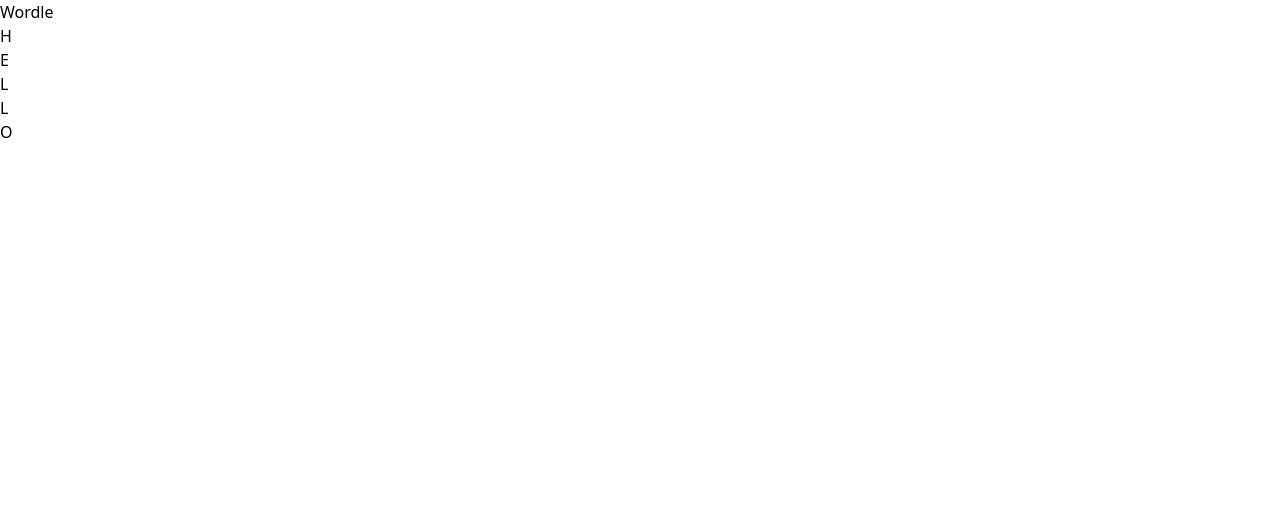
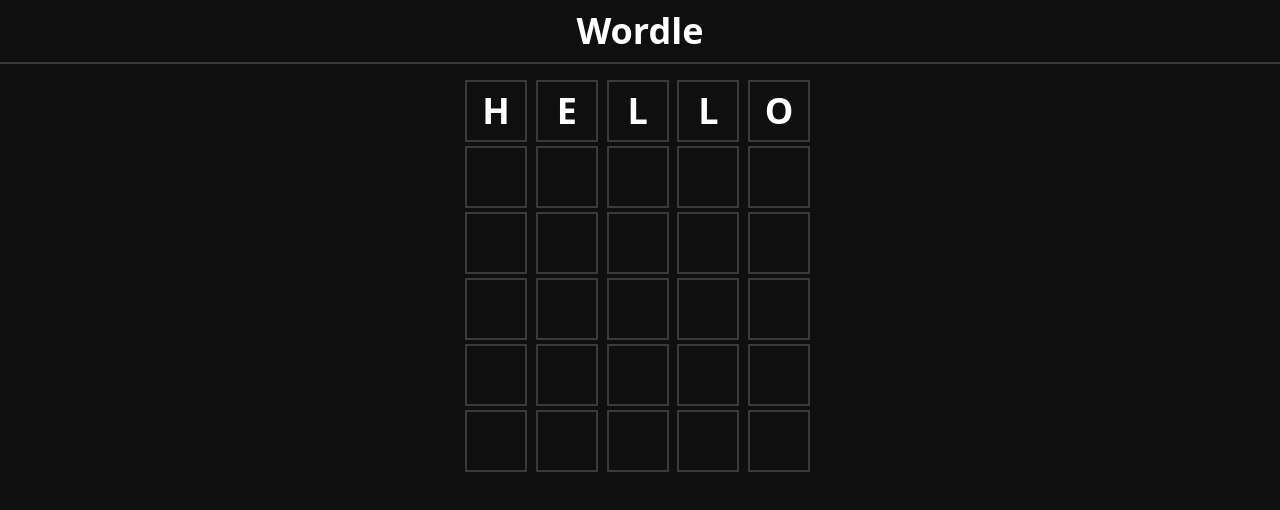
Before and after one commit to chriskang0917/Wordle, a React (Vite) app in the folder Wordle/: page / in a window 1280 px wide. Shown: the top 510 px of the page. Built offline with nearby package versions, Linux system fonts and the light colour scheme.

Commit message:
Style: Build board layout

```diff
--- /dev/null
+++ b/Wordle/prettier.config.cjs
@@ -0,0 +1,3 @@
+module.exports = {
+  plugins: ["prettier-plugin-tailwindcss"],
+};
--- a/Wordle/src/App.tsx
+++ b/Wordle/src/App.tsx
@@ -1,12 +1,12 @@
 import Board from "./components/Board";
-import Title from "./components/Title";
+import Header from "./components/Header";
 
 function App() {
   return (
-    <main>
-      <Title />
+    <>
+      <Header />
       <Board />
-    </main>
+    </>
   );
 }
 
--- a/Wordle/src/components/Board.tsx
+++ b/Wordle/src/components/Board.tsx
@@ -4,10 +4,12 @@
 
 export default function Board() {
   return (
-    <div>
-      {FAKE_WORDS.map((word, index) => (
-        <Word key={index} word={word} />
-      ))}
-    </div>
+    <main className="bg-board-background h-[100vh]">
+      <section className="grid-rows-board mx-auto grid max-w-[350px] gap-y-1 pt-[80px]">
+        {FAKE_WORDS.map((word, index) => (
+          <Word key={index} word={word} />
+        ))}
+      </section>
+    </main>
   );
 }
--- /dev/null
+++ b/Wordle/src/components/Header.tsx
@@ -0,0 +1,7 @@
+export default function Header() {
+  return (
+    <header className="border-b-letter-border fixed top-0 flex h-16 w-[100vw] items-center justify-center border-b-2">
+      <h1 className="text-4xl font-bold leading-8 text-white">Wordle</h1>
+    </header>
+  );
+}
--- a/Wordle/src/components/Letter.tsx
+++ b/Wordle/src/components/Letter.tsx
@@ -3,5 +3,9 @@
 }
 
 export default function Letter({ letter }: LetterProps) {
-  return <div>{letter}</div>;
+  return (
+    <div className="border-letter-border flex max-w-[62px] items-center justify-center border-2">
+      <p className="text-4xl font-bold text-white">{letter}</p>
+    </div>
+  );
 }
--- a/Wordle/src/components/Title.tsx
+++ /dev/null
@@ -1,3 +0,0 @@
-export default function Title() {
-  return <h1>Wordle</h1>;
-}
--- a/Wordle/src/components/Word.tsx
+++ b/Wordle/src/components/Word.tsx
@@ -7,8 +7,19 @@
 export default function Word({ word }: WordProps) {
   const splitWord: string[] = word.split("");
 
+  if (!word) {
+    const emptyLetters: string[] = Array(5).fill("");
+    return (
+      <div className="gap grid grid-cols-5 gap-x-1">
+        {emptyLetters.map((letter, index) => (
+          <Letter key={index} letter={letter} />
+        ))}
+      </div>
+    );
+  }
+
   return (
-    <div>
+    <div className="gap grid grid-cols-5 gap-x-1">
       {splitWord.map((letter, index) => (
         <Letter key={index} letter={letter} />
       ))}
--- a/Wordle/tailwind.config.js
+++ b/Wordle/tailwind.config.js
@@ -2,7 +2,15 @@
 export default {
   content: ["./index.html", "./src/**/*.{js,ts,jsx,tsx}"],
   theme: {
-    extend: {},
+    extend: {
+      gridTemplateRows: {
+        board: "repeat(6, 62px)",
+      },
+      colors: {
+        "letter-border": "rgb(58, 58, 60)",
+        "board-background": "rgb(15, 15, 16)",
+      },
+    },
   },
   plugins: [],
 };
```
